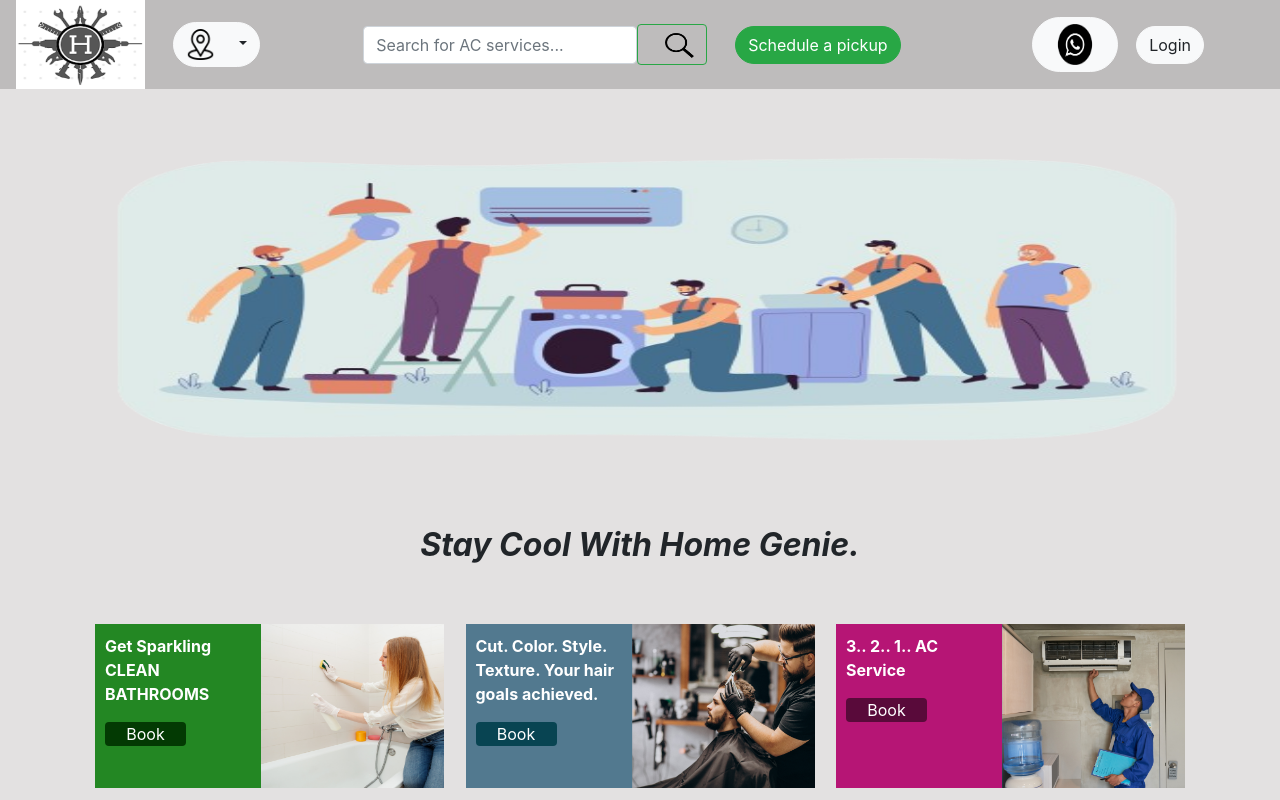
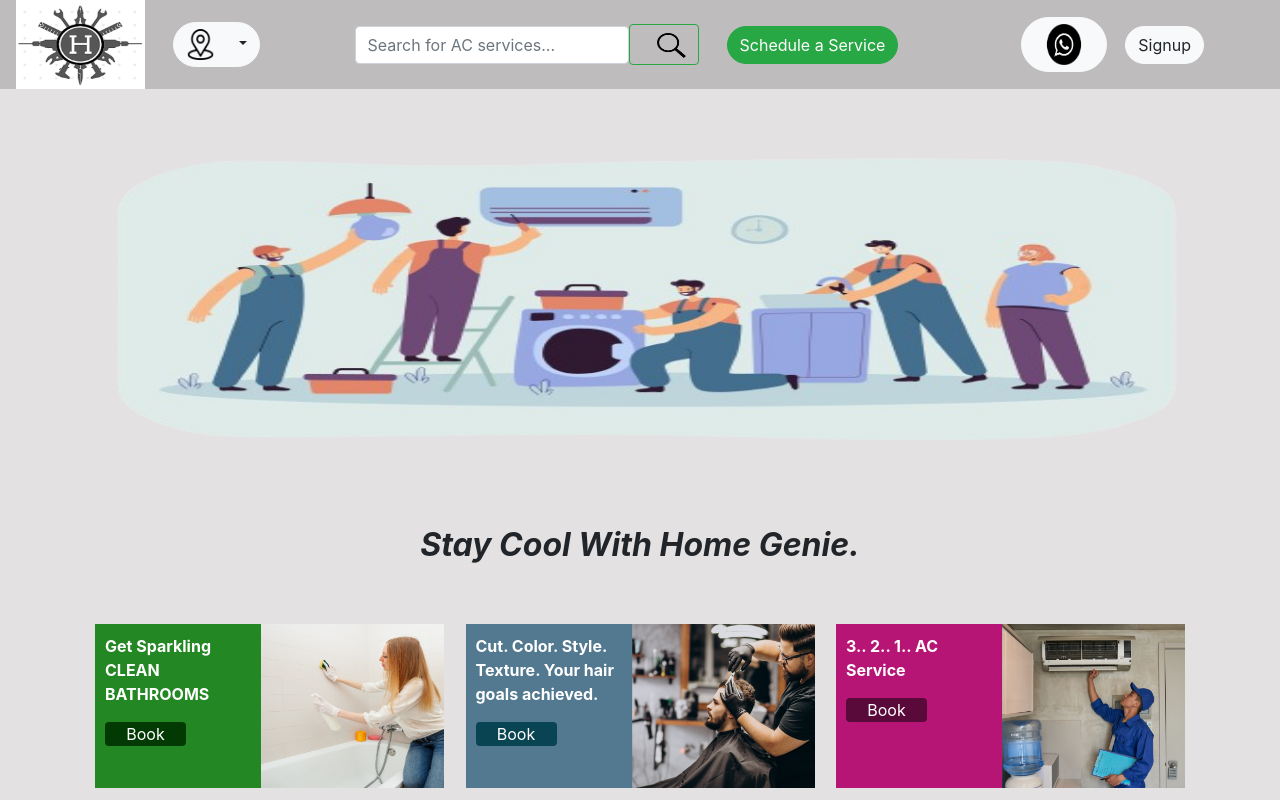
Before and after one commit to ZoomFire/Home-Genie, a plain HTML site: page index.html in a window 1280 px wide. Shown: the top 800 px of the page. Drawn offline with nearby package versions, Linux system fonts and the light colour scheme.

Commit message:
Update index.html

```diff
--- a/index.html
+++ b/index.html
@@ -36,14 +36,15 @@
                     </form>
                 </li>
                 <li class="nav-item">
-                    <button class="btn btn-success ml-2">Schedule a pickup</button>
+                    <button class="btn btn-success ml-2">Schedule a Service</button>
                 </li>
             </ul>
 
             <button class="btn btn-light ml-2 whatsapp-button">
                 <img src="whatsapp.png" alt="WhatsApp Icon" width="60" height="41">
             </button>
-            <button class="btn btn-light ml-2 login-button">Login</button>
+          <a href="signup.html" class="btn btn-light ml-2 login-button">Signup</a>
+
         </div>
     </header>
 
```
